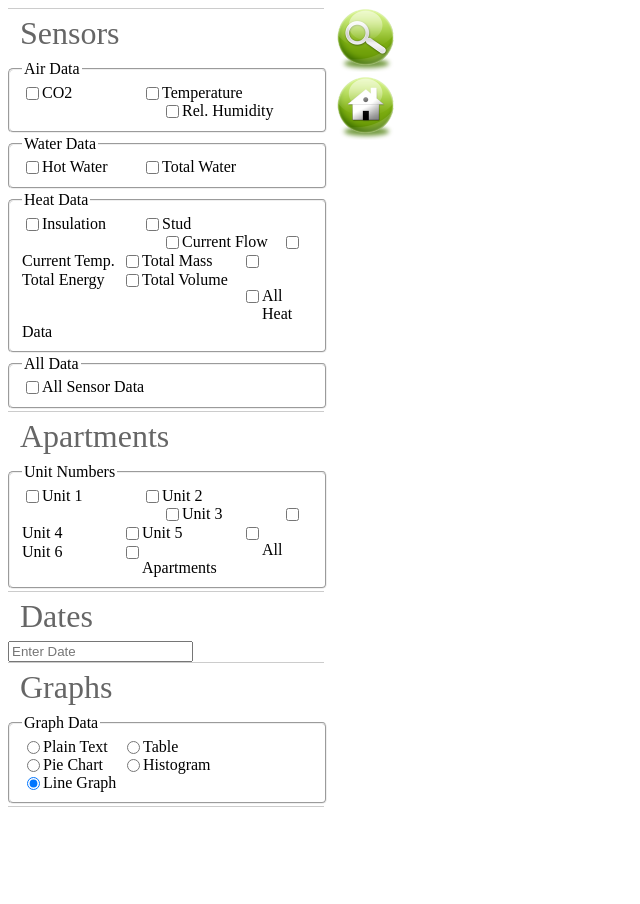
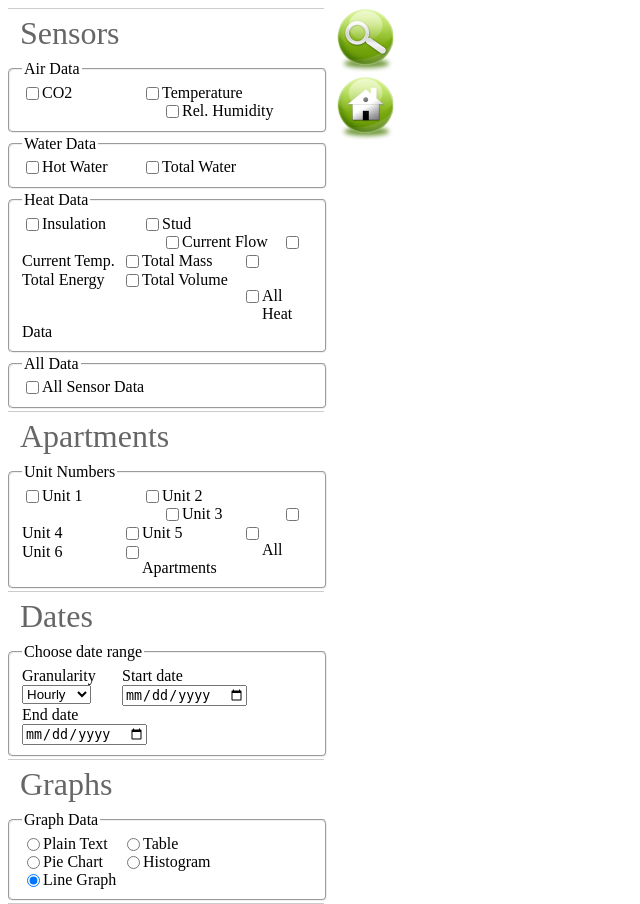
Before and after one commit to adreena/HomeWatch, a PHP site: page /search/jSearch.php in a window 1280 px wide. Shown: the whole page, without its empty margins (0-640 px from the left). Before the commit the page ends 807 px from the top, so only its background shows below. Run offline with PHP 8.4, Linux system fonts and the light colour scheme; some libraries are stand-ins or nearby versions.

Commit message:
Added date picker.

```diff
--- a/www/search/jSearch.php
+++ b/www/search/jSearch.php
@@ -112,9 +112,18 @@
 
             <li>
                 <a class="collapsed">Dates</a>
-                <div>
-                    <input type="text" class="datepicker" name="datepicker" placeholder="Enter Date">
-                </div>
+                <fieldset>
+                    <legend> Choose date range </legend>
+                    <label> Granularity
+                        <select name="period">
+                            <option value="Hourly">Hourly</option>
+                            <option value="Daily">Daily</option>
+                            <option value="Weekly">Weekly</option>
+                            <option value="Monthly">Monthly</option>
+                    </select> </label>
+                    <label> Start date <input type="date" class="datepicker" name="startdate" placeholder="Start date"></label>
+                    <label> End date <input type="date" class="datepicker" name="enddate" placeholder="End date"></label>
+                </fieldset>
             </li>
 
             <li>
```
